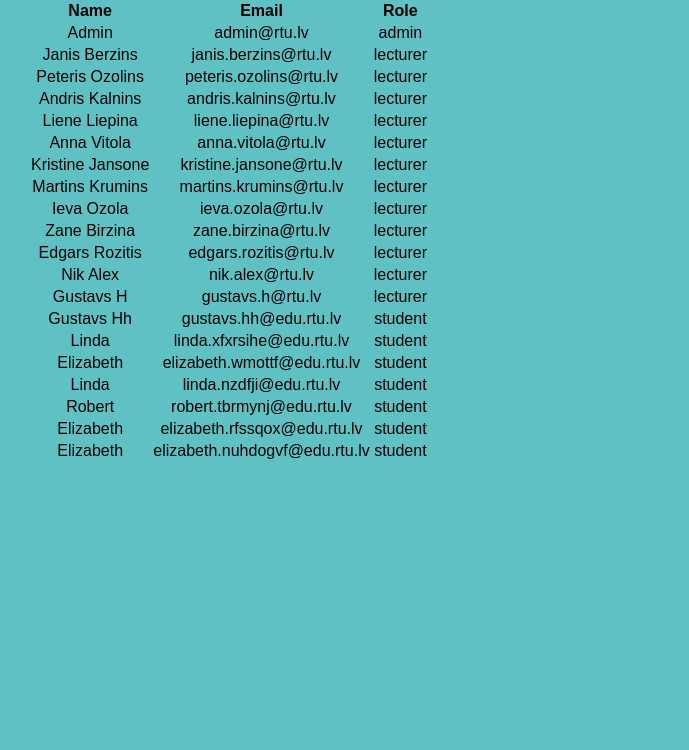
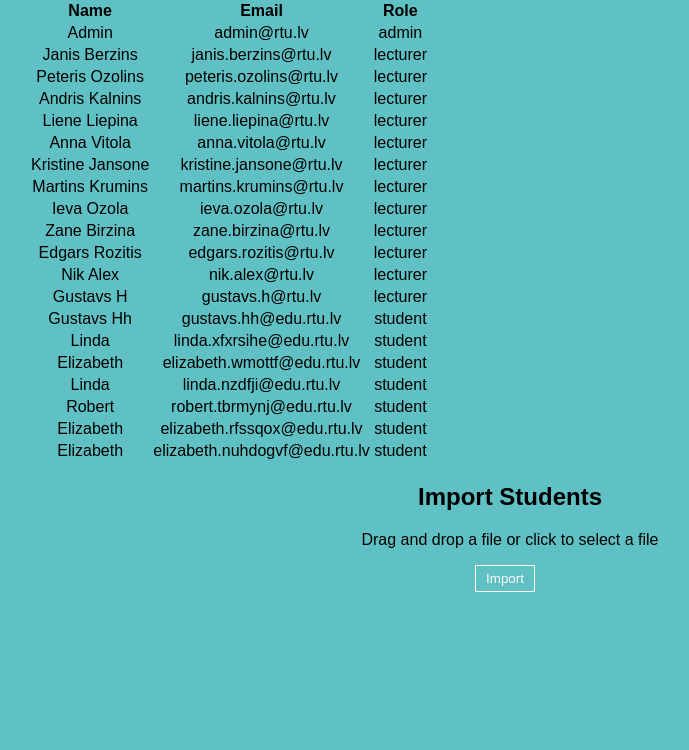
Before and after one commit to jekabsvarna/OOP_Projekts, a Flask app: template website/templates/home_lecturer.html in a window 1280 px wide. Shown: the part 287-1037 px from the top of the page, without its empty margins (130-819 px from the left). Before the commit the page ends 746 px from the top, so only its background shows below. Run offline with Flask 3, Linux system fonts and the light colour scheme; the template is opened without the code that fills it: values that come from a table or form of the project are taken from there, others are empty.

Commit message:
Student list import from a .csv file
user (stundent) import from lecturer page from .csv file

```diff
--- a/website/templates/home_lecturer.html
+++ b/website/templates/home_lecturer.html
@@ -29,5 +29,39 @@
           </tbody>
       </table>
   </div>
+
+
+  <!-- start of drag&drop .csv file upload-->
+
+
+
+  <div class="upload-container">
+    <h2>Import Students</h2>
+    <form action="{{ url_for('views.import_students') }}" method="post" enctype="multipart/form-data" class="upload-form">
+        <div class="drag-drop-area">
+            <p>Drag and drop a file or click to select a file</p>
+            <input type="file" name="students_csv" accept=".csv" hidden>
+        </div>
+        <button type="submit" class="btn btn-primary">Import</button>
+    </form>
+</div>
+<script>
+    const dropArea = document.querySelector('.drag-drop-area');
+    const fileInput = dropArea.querySelector('input[type=file]');
+    dropArea.addEventListener('click', () => fileInput.click());
+    dropArea.addEventListener('dragover', (event) => {
+        event.preventDefault();
+        dropArea.classList.add('active');
+    });
+    dropArea.addEventListener('dragleave', () => {
+        dropArea.classList.remove('active');
+    });
+    dropArea.addEventListener('drop', (event) => {
+        event.preventDefault();
+        fileInput.files = event.dataTransfer.files;
+        dropArea.classList.remove('active');
+    });
+</script>
+
   <!-- <a href="{{ url_for('views.add_lecturer') }}" class="btn btn-primary">Add Lecturer</a> -->
       {%  endblock %}
```
Also changed, not shown: website/views.py (+33 -0 lines), instance/database.db.
